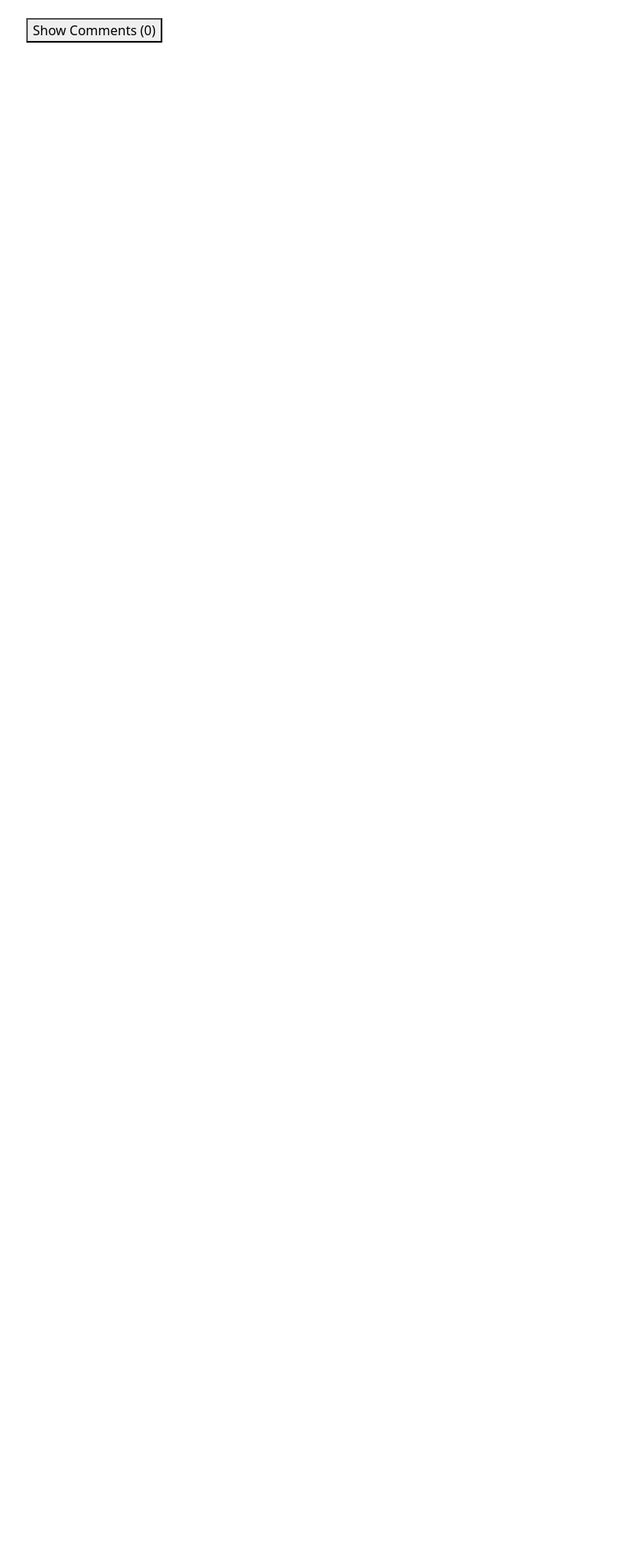
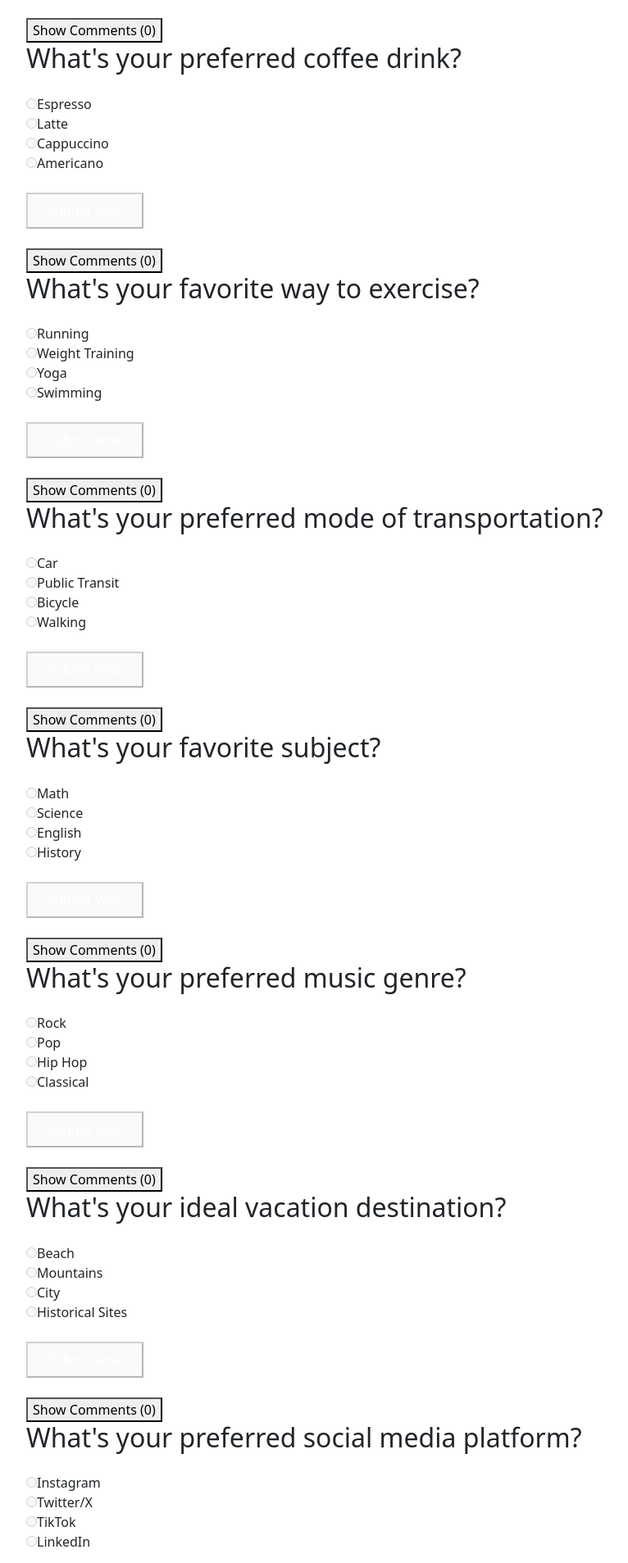
Before and after one commit to sanjida03/pollosophy, a React (Create React App) app in the folder frontend/: page /active-polls in a window 1280 px wide. Shown: the part 1113-3020 px from the top of the page at 82% size, without its empty margins (50-816 px from the left). Before the commit the page ends 1165 px from the top, so only its background shows below. Built offline with nearby package versions, Linux system fonts and the light colour scheme.

Commit message:
added more poll questions

```diff
--- a/frontend/src/pages/ActivePolls.js
+++ b/frontend/src/pages/ActivePolls.js
@@ -25,9 +25,16 @@ const Comment = ({ comment, onDelete, isAuthor }) => {
 };
 
 const CommentSection = ({ pollId, currentUser, isLoggedIn }) => {
-  const [comments, setComments] = useState([]);
+  const [comments, setComments] = useState(() => {
+    const storedComments = JSON.parse(localStorage.getItem(`poll-${pollId}-comments`) || '[]');
+    return storedComments;
+  });
   const [newComment, setNewComment] = useState('');
   const [showComments, setShowComments] = useState(false);
+
+  useEffect(() => {
+    localStorage.setItem(`poll-${pollId}-comments`, JSON.stringify(comments));
+  }, [comments, pollId]);
 
   const handleAddComment = () => {
     if (!newComment.trim() || !isLoggedIn) return;
@@ -45,7 +52,8 @@ const CommentSection = ({ pollId, currentUser, isLoggedIn }) => {
   };
 
   const handleDeleteComment = (commentId) => {
-    setComments(comments.filter(comment => comment.id !== commentId));
+    const updatedComments = comments.filter(comment => comment.id !== commentId);
+    setComments(updatedComments);
   };
 
   if (!showComments) {
@@ -104,17 +112,15 @@ const CommentSection = ({ pollId, currentUser, isLoggedIn }) => {
   );
 };
 
-const Question = ({ data, isLoggedIn, currentUser, onVote }) => {
+const Question = ({ data, isLoggedIn, currentUser, onVote, userVotes }) => {
   const [selectedChoice, setSelectedChoice] = useState(null);
-  const [hasVoted, setHasVoted] = useState(false);
-  const [showLoginAlert, setShowLoginAlert] = useState(false);
+  const [hasVoted, setHasVoted] = useState(userVotes[data.id] !== undefined);
+
+  useEffect(() => {
+    setHasVoted(userVotes[data.id] !== undefined);
+  }, [userVotes, data.id]);
 
   const handleVote = () => {
-    if (!isLoggedIn) {
-      setShowLoginAlert(true);
-      return;
-    }
-
     if (selectedChoice !== null) {
       onVote(data.id, selectedChoice);
       setHasVoted(true);
@@ -179,7 +185,10 @@ const ActivePolls = () => {
   const navigate = useNavigate();
   const [isLoggedIn, setIsLoggedIn] = useState(false);
   const [currentUser, setCurrentUser] = useState("");
-  const [polls, setPolls] = useState([
+
+  const [polls, setPolls] = useState(() => {
+    const storedPolls = JSON.parse(localStorage.getItem('polls') || 'null');
+    return storedPolls || [
       {
         id: 1,
         question: "What's your favorite programming language?",
@@ -207,8 +216,104 @@ const ActivePolls = () => {
           { id: 2, text: "Halloween", votes: 0 },
           { id: 3, text: "Thanksgiving", votes: 0 }
         ]
-    }
-  ]);
+      },
+      {
+        id: 4,
+        question: "What's your preferred coffee drink?",
+        choices: [
+          { id: 1, text: "Espresso", votes: 0 },
+          { id: 2, text: "Latte", votes: 0 },
+          { id: 3, text: "Cappuccino", votes: 0 },
+          { id: 4, text: "Americano", votes: 0 }
+        ]
+      },
+      {
+        id: 5,
+        question: "What's your favorite way to exercise?",
+        choices: [
+          { id: 1, text: "Running", votes: 0 },
+          { id: 2, text: "Weight Training", votes: 0 },
+          { id: 3, text: "Yoga", votes: 0 },
+          { id: 4, text: "Swimming", votes: 0 }
+        ]
+      },
+      {
+        id: 6,
+        question: "What's your preferred mode of transportation?",
+        choices: [
+          { id: 1, text: "Car", votes: 0 },
+          { id: 2, text: "Public Transit", votes: 0 },
+          { id: 3, text: "Bicycle", votes: 0 },
+          { id: 4, text: "Walking", votes: 0 }
+        ]
+      },
+      {
+        id: 7,
+        question: "What's your favorite subject?",
+        choices: [
+          { id: 1, text: "Math", votes: 0 },
+          { id: 2, text: "Science", votes: 0 },
+          { id: 3, text: "English", votes: 0 },
+          { id: 4, text: "History", votes: 0 }
+        ]
+      },
+      {
+        id: 8,
+        question: "What's your preferred music genre?",
+        choices: [
+          { id: 1, text: "Rock", votes: 0 },
+          { id: 2, text: "Pop", votes: 0 },
+          { id: 3, text: "Hip Hop", votes: 0 },
+          { id: 4, text: "Classical", votes: 0 }
+        ]
+      },
+      {
+        id: 9,
+        question: "What's your ideal vacation destination?",
+        choices: [
+          { id: 1, text: "Beach", votes: 0 },
+          { id: 2, text: "Mountains", votes: 0 },
+          { id: 3, text: "City", votes: 0 },
+          { id: 4, text: "Historical Sites", votes: 0 }
+        ]
+      },
+      {
+        id: 10,
+        question: "What's your preferred social media platform?",
+        choices: [
+          { id: 1, text: "Instagram", votes: 0 },
+          { id: 2, text: "Twitter/X", votes: 0 },
+          { id: 3, text: "TikTok", votes: 0 },
+          { id: 4, text: "LinkedIn", votes: 0 }
+        ]
+      },
+      {
+        id: 11,
+        question: "What's your favorite type of cuisine?",
+        choices: [
+          { id: 1, text: "Italian", votes: 0 },
+          { id: 2, text: "Chinese", votes: 0 },
+          { id: 3, text: "Mexican", votes: 0 },
+          { id: 4, text: "Indian", votes: 0 }
+        ]
+      },
+    ];
+  });
+
+  // Track user votes to prevent multiple votes
+  const [userVotes, setUserVotes] = useState(() => {
+    return JSON.parse(localStorage.getItem('userVotes') || '{}');
+  });
+
+  // Update localStorage whenever polls change
+  useEffect(() => {
+    localStorage.setItem('polls', JSON.stringify(polls));
+  }, [polls]);
+
+  // Update localStorage whenever userVotes change
+  useEffect(() => {
+    localStorage.setItem('userVotes', JSON.stringify(userVotes));
+  }, [userVotes]);
 
   useEffect(() => {
     const loggedInUser = localStorage.getItem('loggedInUser');
@@ -226,7 +331,11 @@ const ActivePolls = () => {
   };
 
   const handleVote = (pollId, choiceId) => {
-    setPolls(polls.map(poll => {
+    // Prevent multiple votes for the same poll
+    if (userVotes[pollId] !== undefined) return;
+
+    // Update polls
+    const updatedPolls = polls.map(poll => {
       if (poll.id === pollId) {
         return {
           ...poll,
@@ -237,7 +346,16 @@ const ActivePolls = () => {
         };
       }
       return poll;
-    }));
+    });
+
+    // Update user votes
+    const updatedUserVotes = {
+      ...userVotes,
+      [pollId]: choiceId
+    };
+
+    setPolls(updatedPolls);
+    setUserVotes(updatedUserVotes);
   };
 
   return (
@@ -280,6 +398,7 @@ const ActivePolls = () => {
                 isLoggedIn={isLoggedIn}
                 currentUser={currentUser}
                 onVote={handleVote}
+                userVotes={userVotes}
               />
             ))}
           </div>
```
Lines whose indentation alone changed are shown as unchanged.
